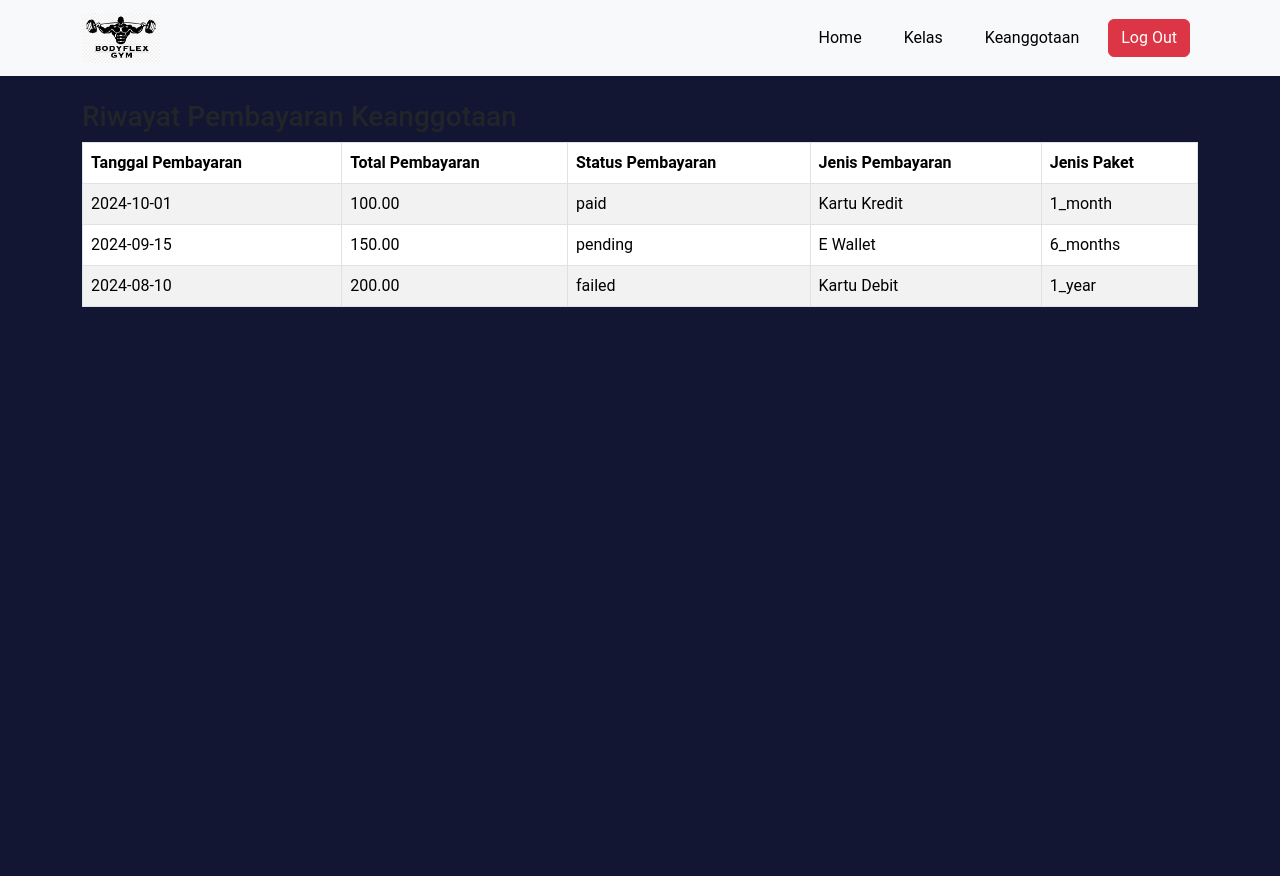
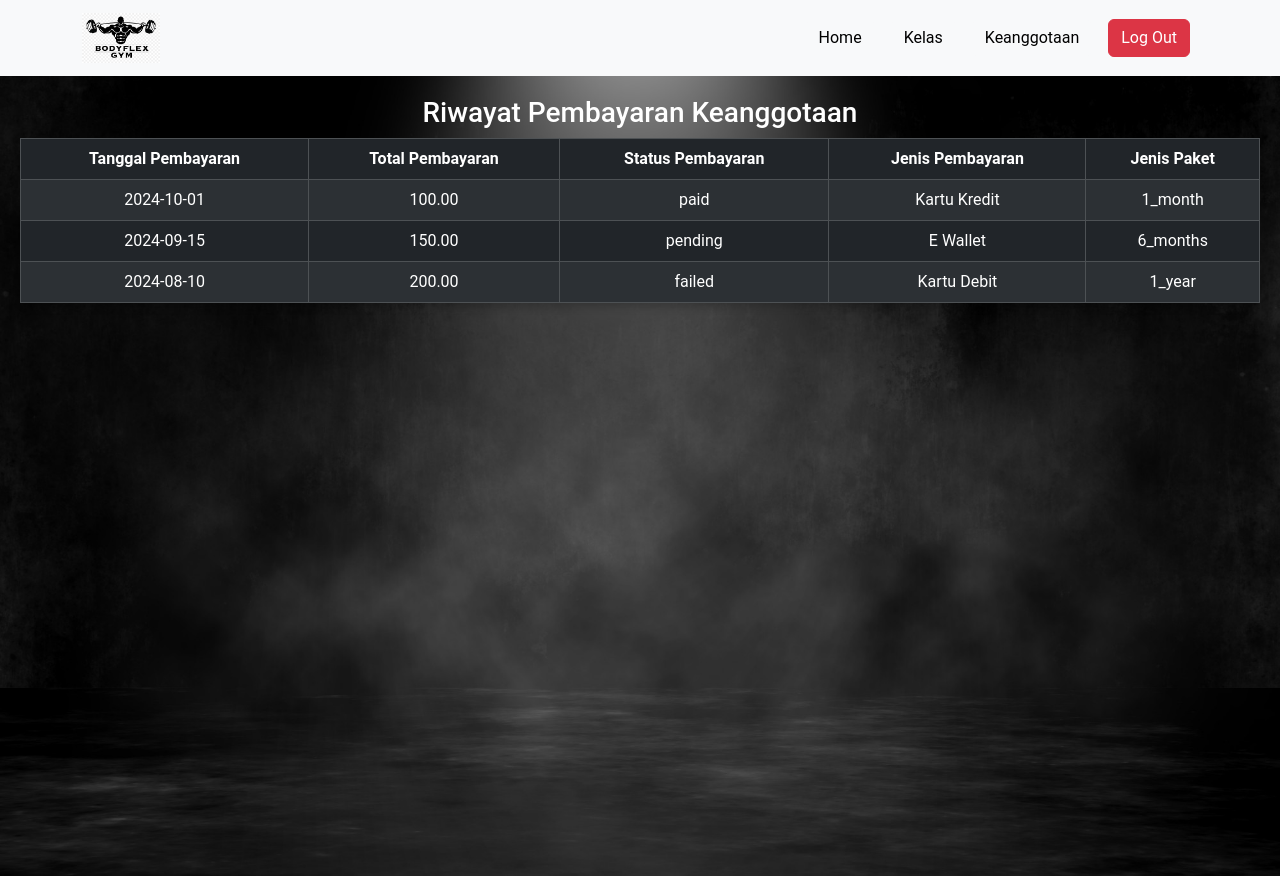
Before and after one commit to TokSeKa-uajy/PW_B_4_React, a React (Vite) app: page /user/RiwayatKeanggotaanPage in a window 1280 px wide. Before the commit the page ends 800 px from the top, so only its background shows below. Built offline with nearby package versions, Linux system fonts and the light colour scheme.

Commit message:
Update RiwayatKeanggotaanPage.jsx
dONE RIWAYAT KEANGGOTAAN

```diff
--- a/src/pages/RiwayatKeanggotaanPage.jsx
+++ b/src/pages/RiwayatKeanggotaanPage.jsx
@@ -1,6 +1,7 @@
 import React, { useState, useEffect } from 'react';
 import { Row, Col, Container, Table } from 'react-bootstrap';
 import { useNavigate } from 'react-router-dom';
+import kelasBackgroundImage from '../assets/images/kelasBackground.jpg';;
 // Simulasi API dengan data dummy
 const RiwayatKeanggotaanPage = () => {
     const navigate = useNavigate();
@@ -61,11 +62,29 @@ const RiwayatKeanggotaanPage = () => {
     };
 
     return (
-        <Container className="mt-4">
-            <Row>
-                <Col>
+        <div
+            className='text-white text-center'
+            style={{
+                backgroundImage: `url(${kelasBackgroundImage})`,
+                backgroundSize: 'cover',
+                backgroundPosition: 'center',
+                height: '100vh',
+                padding: '20px'
+            }}
+        >
             <h3>Riwayat Pembayaran Keanggotaan</h3>
-                    <Table striped bordered hover>
+            <Table
+                striped
+                bordered
+                hover
+                variant="dark"
+                responsive
+                style={{
+                    backgroundColor: 'rgba(255, 255, 255, 0.7)', // Transparan putih
+                    borderRadius: '10px',
+                    boxShadow: '0 4px 8px rgba(0, 0, 0, 0.2)',
+                }}
+            >
                 <thead>
                     <tr>
                         <th>Tanggal Pembayaran</th>
@@ -87,9 +106,7 @@ const RiwayatKeanggotaanPage = () => {
                     ))}
                 </tbody>
             </Table>
-                </Col>
-            </Row>
-        </Container>
+        </div >
     );
 };
 
```
Lines whose indentation alone changed are shown as unchanged.
